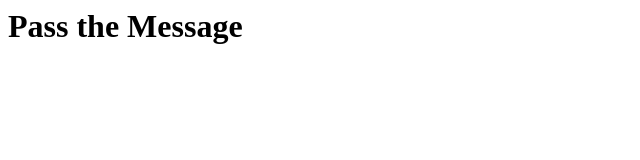
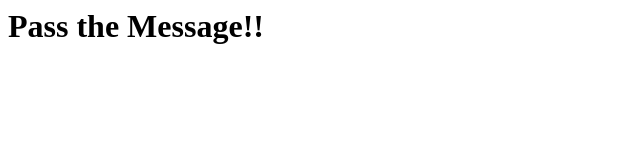
Before and after one commit to Wmajih01/pass-the-message, a plain HTML site: page index.html in a window 1280 px wide. Shown: the full height of the page, 0-640 px from the left. Drawn offline with Linux system fonts and the light colour scheme.

Commit message:
added exclamation marks

```diff
--- a/index.html
+++ b/index.html
@@ -3,6 +3,6 @@
         <title>Pass the Message</title>
     </head>
     <body>
-        <h1>Pass the Message</h1>
+        <h1>Pass the Message!!</h1>
     </body>
 </html>
```
